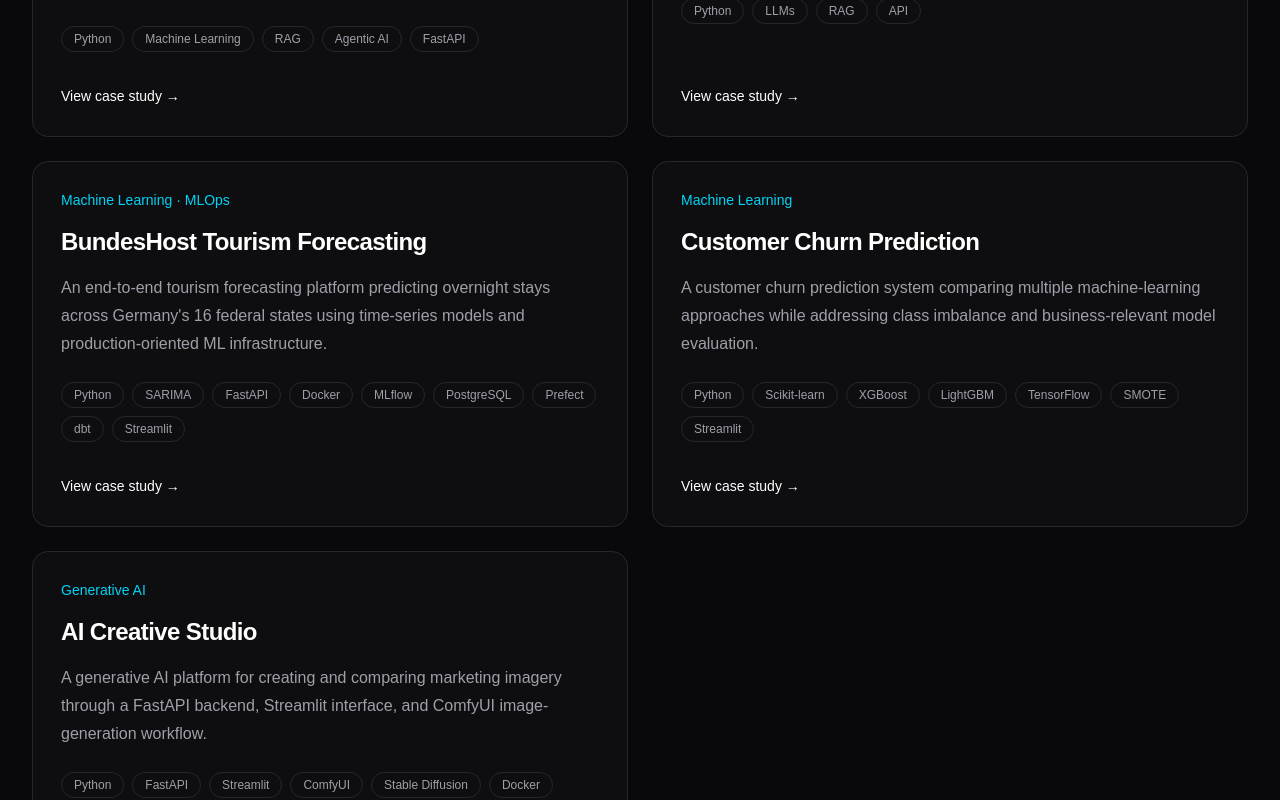
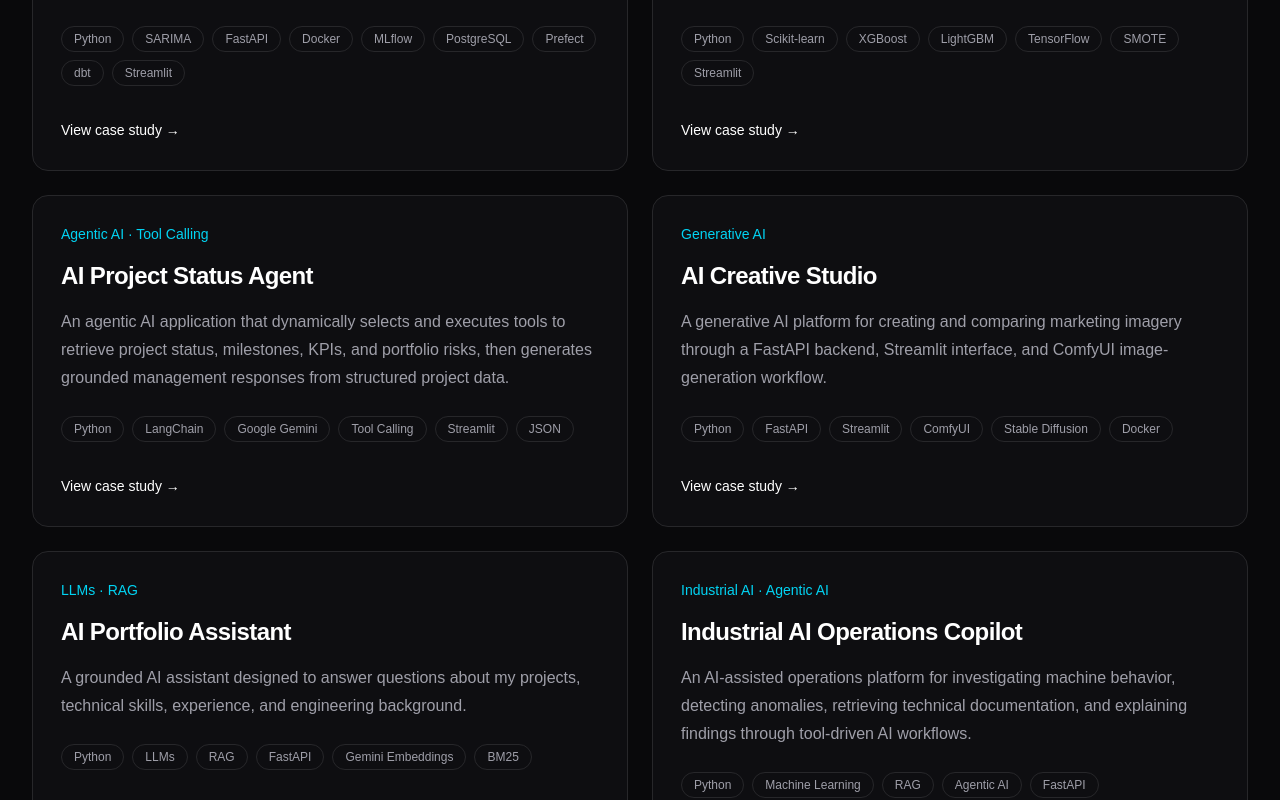
Before and after one commit to timoajayi/ai-engineer-portfolio, a Next.js app: page / in a window 1280 px wide. Shown: the part 1340-2140 px from the top of the page. Built offline with nearby package versions, Linux system fonts and the light colour scheme.

Commit message:
feat: add AI Project Status Agent to portfolio

```diff
--- a/src/components/ProjectCard.tsx
+++ b/src/components/ProjectCard.tsx
@@ -1,4 +1,6 @@
+import Link from "next/link";
 import type { Project } from "@/data/projects";
+
 
 type ProjectCardProps = {
   project: Project;
@@ -31,9 +33,12 @@
       </div>
 
       <div className="mt-auto pt-8">
-        <span className="text-sm font-medium text-white transition group-hover:text-cyan-400">
+        <Link
+          href={`/projects/${project.slug}`}
+          className="text-sm font-medium text-white transition group-hover:text-cyan-400"
+        >
           View case study →
-        </span>
+        </Link>
       </div>
     </article>
   );
--- a/src/data/projects.ts
+++ b/src/data/projects.ts
@@ -2,6 +2,7 @@
   title: string;
   slug: string;
   category: string;
+  projectType: "solo" | "team";
   description: string;
   technologies: string[];
   featured: boolean;
@@ -10,6 +11,7 @@
   solution: string;
 
   architecture?: string;
+  architectureSteps?: string[];
   contributions?: string[];
   results?: {
     label: string;
@@ -21,50 +23,10 @@
 
 export const projects: Project[] = [
   {
-        title: "Industrial AI Operations Copilot",
-        slug: "industrial-ai-operations-copilot",
-        category: "Industrial AI · Agentic AI",
-        description:
-            "An AI-assisted operations platform for investigating machine behavior, detecting anomalies, retrieving technical documentation, and explaining findings through tool-driven AI workflows.",
-        technologies: [
-            "Python",
-            "Machine Learning",
-            "RAG",
-            "Agentic AI",
-            "FastAPI",
-        ],
-        featured: true,
-        status: "in-progress",
-        problem:
-            "Industrial engineers often need to investigate machine alerts by manually combining sensor data, historical behavior, maintenance records, and technical documentation across different systems.",
-        solution:
-            "The planned solution is an Industrial AI Operations Copilot that will combine machine learning, retrieval-augmented generation, and tool-driven AI workflows to help engineers investigate abnormal machine behavior and retrieve relevant technical guidance.",
-    },
-
-    {
-        title: "AI Portfolio Assistant",
-        slug: "ai-portfolio-assistant",
-        category: "LLMs · RAG",
-        description:
-            "A grounded AI assistant designed to answer questions about my projects, technical skills, experience, and engineering background.",
-        technologies: [
-            "Python",
-            "LLMs",
-            "RAG",
-            "API",
-        ],
-        featured: true,
-        status: "in-progress",
-        problem:
-            "A traditional portfolio requires recruiters and visitors to manually browse multiple sections to understand a candidate's projects, technical skills, experience, and engineering background.",
-        solution:
-            "The AI Portfolio Assistant provides a conversational interface that allows visitors to ask questions about my work and receive answers grounded in portfolio-specific information rather than relying only on general LLM knowledge.",
-    },
-
-    {
     title: "BundesHost Tourism Forecasting",
     slug: "bundeshost-tourism-forecasting",
     category: "Machine Learning · MLOps",
+    projectType: "team",
     description:
       "An end-to-end tourism forecasting platform predicting overnight stays across Germany's 16 federal states using time-series models and production-oriented ML infrastructure.",
     technologies: [
@@ -83,10 +45,22 @@
 
     problem:
       "Tourism demand varies significantly across Germany's federal states, making it difficult to plan effectively using historical figures alone. The project required state-level forecasts while also providing a reliable way to store, serve, and explore the resulting predictions.",
+
     solution:
-            "Built an end-to-end forecasting system using state-specific SARIMA models to generate 12-month forecasts for all 16 German federal states. The system combined PostgreSQL and dbt for data workflows, MLflow for experiment tracking, Prefect for orchestration, FastAPI for serving forecasts, and a Streamlit interface consuming the API.",
+      "Built an end-to-end forecasting system using state-specific forecasting models to generate 12-month forecasts for all 16 German federal states. The system combined PostgreSQL and dbt for data workflows, MLflow for experiment tracking, Prefect for orchestration, FastAPI for serving forecasts, and a Streamlit interface consuming the API.",
+
     architecture:
       "Historical tourism data flows through the data pipeline into PostgreSQL, where dbt supports data transformation. State-specific forecasting models generate predictions, MLflow tracks model experiments, and Prefect supports workflow orchestration. Forecast results are exposed through a FastAPI backend and consumed by the Streamlit frontend.",
+
+    architectureSteps: [
+      "Tourism Data",
+      "PostgreSQL",
+      "dbt",
+      "Forecasting Models",
+      "MLflow / Prefect",
+      "FastAPI",
+      "Streamlit",
+    ],
 
     contributions: [
       "Developed FastAPI endpoints for serving tourism forecasts, historical data, and state-level information.",
@@ -111,10 +85,12 @@
       },
     ],
   },
+
   {
     title: "Customer Churn Prediction",
     slug: "customer-churn-prediction",
     category: "Machine Learning",
+    projectType: "solo",
     description:
       "A customer churn prediction system comparing multiple machine-learning approaches while addressing class imbalance and business-relevant model evaluation.",
     technologies: [
@@ -128,16 +104,90 @@
     ],
     featured: true,
     status: "completed",
+
     problem:
       "Customer churn creates a retention challenge because businesses need to identify customers who are likely to leave before the churn occurs. The dataset was also imbalanced, with churners representing only about 20% of customers, making accuracy alone an insufficient evaluation metric.",
+
     solution:
       "Built and compared multiple machine-learning models for churn prediction, including logistic regression, tree-based models, gradient boosting, XGBoost, LightGBM, and a neural network. The project addressed class imbalance using techniques such as SMOTE and class weighting, evaluated models with recall, F1 score, and ROC-AUC, and exposed predictions through a Streamlit application.",
+
+    architecture:
+      "Customer data is prepared and transformed for model training, with class imbalance handled through techniques such as SMOTE and class weighting. Multiple machine-learning models are trained and evaluated using business-relevant classification metrics. The selected model is then used by a Streamlit application to generate customer churn predictions.",
+
+    architectureSteps: [
+      "Customer Data",
+      "Data Preparation",
+      "Imbalance Handling",
+      "Model Training",
+      "Model Evaluation",
+      "Streamlit App",
+    ],
+
+    contributions: [
+      "Prepared and explored customer data for churn modeling.",
+      "Compared multiple classification approaches including logistic regression, tree-based models, gradient boosting, XGBoost, LightGBM, and a neural network.",
+      "Addressed class imbalance using techniques including SMOTE, class weighting, and model-specific weighting.",
+      "Evaluated models using recall, F1 score, ROC-AUC, and accuracy rather than relying on accuracy alone.",
+      "Experimented with classification threshold tuning to improve the identification of customers at risk of churn.",
+      "Built a Streamlit interface for generating churn predictions.",
+    ],
+  },
+
+  {
+    title: "AI Project Status Agent",
+    slug: "ai-project-status-agent",
+    category: "Agentic AI · Tool Calling",
+    projectType: "solo",
+    description:
+      "An agentic AI application that dynamically selects and executes tools to retrieve project status, milestones, KPIs, and portfolio risks, then generates grounded management responses from structured project data.",
+    technologies: [
+      "Python",
+      "LangChain",
+      "Google Gemini",
+      "Tool Calling",
+      "Streamlit",
+      "JSON",
+    ],
+    featured: true,
+    status: "completed",
+
+    problem:
+      "A standard chatbot can generate fluent answers, but project-management questions require reliable access to structured project information. The challenge was to build an AI application that could determine what information it needed, retrieve that information through dedicated tools, and avoid inventing unsupported project details.",
+
+    solution:
+      "Built an agentic AI application where Google Gemini, orchestrated through LangChain, selects the appropriate Python tools based on the user's request. The tools retrieve structured project information from a fictional JSON portfolio, and the returned data is used to generate grounded responses through a Streamlit chat interface.",
+
+    architecture:
+      "User requests enter through the Streamlit interface and are passed to a LangChain agent powered by Google Gemini. The agent determines which project-data tools are required, executes one or multiple tool calls against the structured JSON dataset, and uses the returned information to generate a grounded response.",
+
+    architectureSteps: [
+      "Streamlit UI",
+      "LangChain Agent",
+      "Google Gemini",
+      "Tool Selection",
+      "Python Tools",
+      "Structured JSON Data",
+      "Grounded Response",
+    ],
+
+    contributions: [
+      "Built the agent orchestration workflow using LangChain and Google Gemini.",
+      "Implemented dedicated Python tools for project status, milestones, KPIs, and portfolio-level information.",
+      "Enabled the agent to dynamically select between single-tool and multi-tool workflows based on the user's request.",
+      "Built a Streamlit chat interface that displays both the generated response and the tools selected by the agent.",
+      "Added guardrails requiring factual project claims to come from tool-returned data rather than unsupported model knowledge.",
+      "Tested tool selection, multi-tool orchestration, portfolio-level queries, unknown projects, and unavailable-information scenarios.",
+    ],
+
+    githubUrl:
+      "https://github.com/timoajayi/ai-project-status-agent",
   },
 
   {
     title: "AI Creative Studio",
     slug: "ai-creative-studio",
     category: "Generative AI",
+    projectType: "solo",
     description:
       "A generative AI platform for creating and comparing marketing imagery through a FastAPI backend, Streamlit interface, and ComfyUI image-generation workflow.",
     technologies: [
@@ -150,9 +200,60 @@
     ],
     featured: true,
     status: "completed",
+
     problem:
       "Generative image tools can produce strong visual results, but turning image generation into a repeatable workflow for marketing teams requires control over prompts, generation parameters, outputs, and comparison between generated assets.",
+
     solution:
       "Built an AI image-generation platform that connects a Streamlit interface to a FastAPI backend and ComfyUI workflow. Users can configure generation parameters, create multiple images, compare outputs, and review generation history through a single application.",
   },
+
+  {
+    title: "AI Portfolio Assistant",
+    slug: "ai-portfolio-assistant",
+    category: "LLMs · RAG",
+    projectType: "solo",
+    description:
+      "A grounded AI assistant designed to answer questions about my projects, technical skills, experience, and engineering background.",
+    technologies: [
+      "Python",
+      "LLMs",
+      "RAG",
+      "FastAPI",
+      "Gemini Embeddings",
+      "BM25",
+    ],
+    featured: true,
+    status: "in-progress",
+
+    problem:
+      "A traditional portfolio requires recruiters and visitors to manually browse multiple sections to understand a candidate's projects, technical skills, experience, and engineering background.",
+
+    solution:
+      "The AI Portfolio Assistant provides a conversational interface that allows visitors to ask questions about my work and receive answers grounded in portfolio-specific information using hybrid retrieval that combines semantic embeddings with BM25 lexical search.",
+  },
+
+  {
+    title: "Industrial AI Operations Copilot",
+    slug: "industrial-ai-operations-copilot",
+    category: "Industrial AI · Agentic AI",
+    projectType: "solo",
+    description:
+      "An AI-assisted operations platform for investigating machine behavior, detecting anomalies, retrieving technical documentation, and explaining findings through tool-driven AI workflows.",
+    technologies: [
+      "Python",
+      "Machine Learning",
+      "RAG",
+      "Agentic AI",
+      "FastAPI",
+    ],
+    featured: true,
+    status: "in-progress",
+
+    problem:
+      "Industrial engineers often need to investigate machine alerts by manually combining sensor data, historical behavior, maintenance records, and technical documentation across different systems.",
+
+    solution:
+      "The planned solution is an Industrial AI Operations Copilot that will combine machine learning, retrieval-augmented generation, and tool-driven AI workflows to help engineers investigate abnormal machine behavior and retrieve relevant technical guidance.",
+  },
 ];
```
Also changed, not shown: src/app/projects/[slug]/page.tsx (+12 -1 lines), src/components/ArchitectureDiagram.tsx (added, +27 -0 lines). Lines whose indentation alone changed are shown as unchanged.
